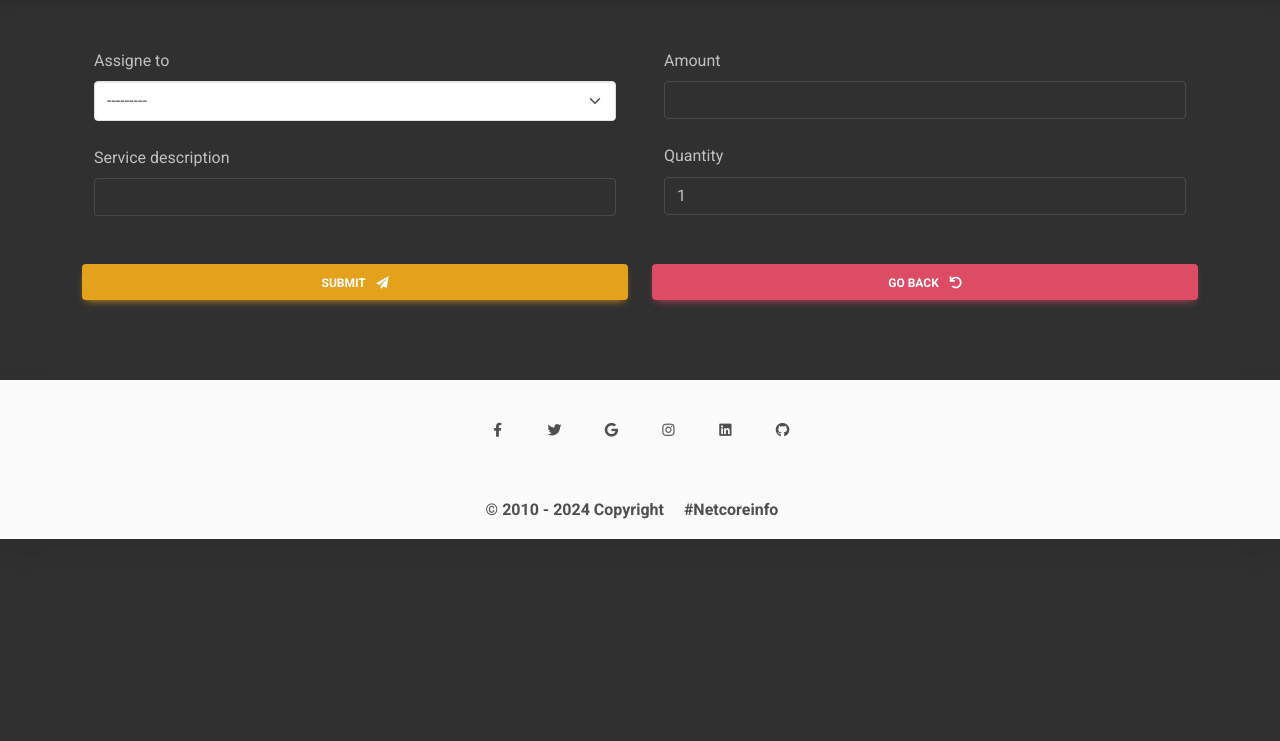
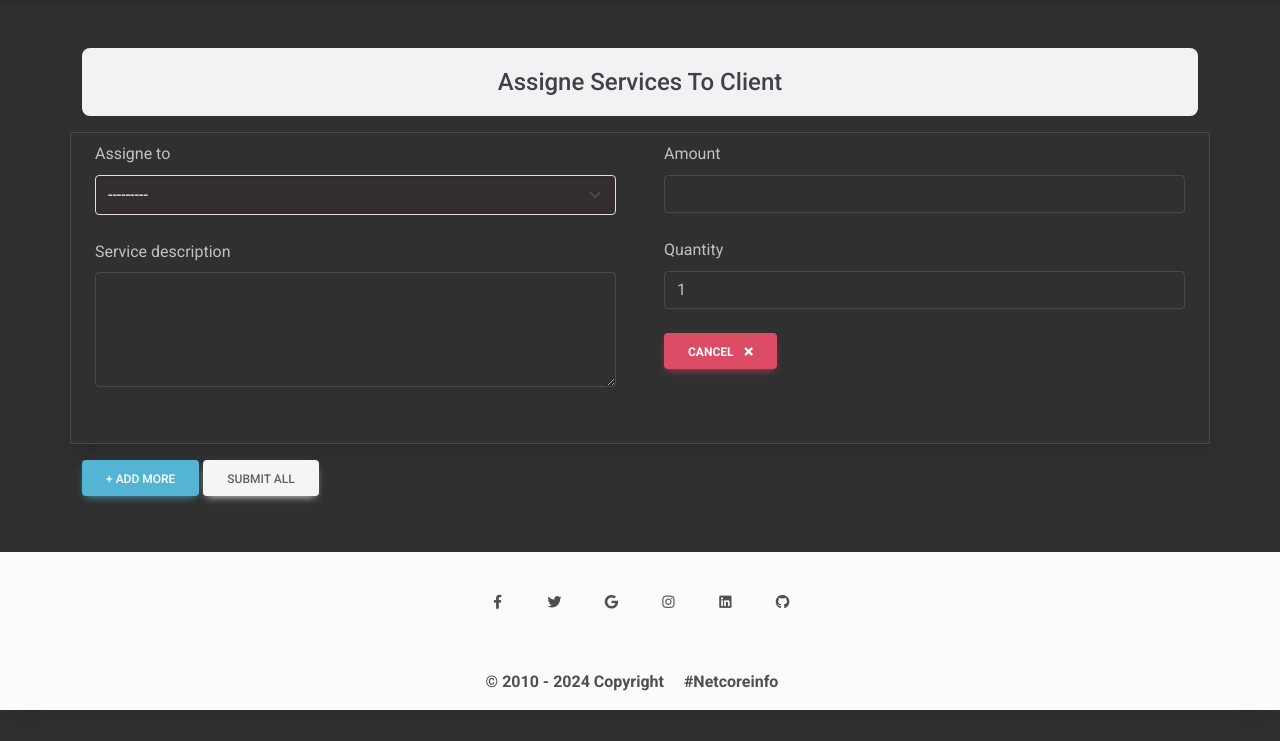
Before and after one commit to Deepak-maurya-creato/updated-invoice-generator, a Django app: page /assigne-client-services/ in a window 1280 px wide. Shown: the part 59-800 px from the top of the page. Run offline with Django 5.2, Linux system fonts and the light colour scheme; data comes from the database, SQL or seed files in the repository; both versions use the stored data as it was after the commit; some libraries are stand-ins or nearby versions.

Commit message:
Services Assigne dynamic form with htmx done

```diff
--- a/MainApp/forms.py
+++ b/MainApp/forms.py
@@ -6,8 +6,8 @@ class ServicesForm(forms.ModelForm):
         model = Services
         fields = ['assigne_to', 'service_description', 'amount', 'quantity']
         widgets = {
-            'assigne_to': forms.Select(attrs={'class': 'form-select'}),
-            'service_description': forms.TextInput(attrs={'class': 'form-control border'}),
+            'assigne_to': forms.Select(attrs={'class': 'form-select bg-dark text-white'}),
+            'service_description': forms.Textarea(attrs={'class': 'form-control border', 'rows': '4'}),
             'amount': forms.NumberInput(attrs={'class': 'form-control border', 'step': '0.01'}),
             'quantity': forms.NumberInput(attrs={'class': 'form-control border', 'step': '1'}),
         }
--- a/MainApp/models.py
+++ b/MainApp/models.py
@@ -32,7 +32,7 @@ class ClientServiceProvider(models.Model):
 class Services(models.Model):
 
     assigne_to = models.ForeignKey(ClientServiceProvider, on_delete=models.CASCADE)
-    service_description = models.CharField(max_length=150)
+    service_description = models.TextField()
     amount = models.DecimalField(max_digits=7, decimal_places=2)
     quantity = models.SmallIntegerField(default=1)
     created_at = models.DateTimeField(auto_now_add = True)
--- a/MainApp/urls.py
+++ b/MainApp/urls.py
@@ -8,4 +8,5 @@ urlpatterns = [
     path('edit-client-and-provider/<int:pk>/', views.edit_client_provider, name='edit_client_provider'),
     path('delete-client-and-provider/<int:pk>/', views.delete_client_provider, name='delete-client'),
     path('assigne-client-services/', views.assigne_services, name='assigne_services'),
+    path('create-services/', views.create_services, name='create-services'),
 ]
--- a/MainApp/views.py
+++ b/MainApp/views.py
@@ -171,8 +171,19 @@ def assigne_services(request):
         form = ServicesForm(request.POST)
         if form.is_valid():
             form.save()
-            # Handle successful form submission
+            return redirect('/assigne-client-services/')
     else:
         form = ServicesForm()
 
     return render(request, 'services.html',  {'form': form})
+
+
+def create_services(request):
+    if request.method == 'POST':
+        form = ServicesForm(request.POST)
+        if form.is_valid():
+            form.save()
+            messages.success(request, 'Services successfully assigned.')
+            # return redirect('/assigne-client-services/')
+
+    return render(request, 'services_form.html', {'form':ServicesForm()})
--- a/templates/base.html
+++ b/templates/base.html
@@ -28,6 +28,9 @@
     <!-- Popper.js -->
     <script src="https://cdnjs.cloudflare.com/ajax/libs/popper.js/1.16.0/umd/popper.min.js"></script>
 
+    <script src="https://unpkg.com/htmx.org@1.9.11" integrity="sha384-0gxUXCCR8yv9FM2b+U3FDbsKthCI66oH5IA9fHppQq9DDMHuMauqq1ZHBpJxQ0J0" crossorigin="anonymous"></script>
+
+
     <style>
 
         body, html{
@@ -37,7 +40,7 @@
 
 </head>
 
-<body>
+<body hx-headers='{"X-CSRFToken": "{{ csrf_token }}"}'>
 
     <!-- Navbar -->
 <nav class="navbar navbar-expand-lg navbar-light bg-body-tertiary">
--- a/templates/services.html
+++ b/templates/services.html
@@ -19,62 +19,19 @@
 
 <section>
     <div class="container py-5">
-        <form method="post" action="">
-            {% csrf_token %}
 
-            <div class="row">
+        <h4 class="alert alert-secondary text-center">Assigne Services To Client</h4>
 
-                <!-- First Column -->
-                <div class="col-md-12 col-lg-6 mb-4 px-4">
+        <div id="services-form">
+            {% include 'services_form.html' %}
+        </div>
 
-                    <!-- Assign To -->
-                    <div data-mdb-input-init class="form-outline mb-4">
-                        <label class="form-label" for="{{ form.assigne_to.id_for_label }}">{{ form.assigne_to.label }}</label>
-                        {{ form.assigne_to }}
-                    </div>
+        <div class="my-2">
+            <button type="button" class="btn btn-info" data-mdb-ripple-init hx-get="{% url 'create-services' %}" hx-target="#services-form" hx-swap="beforeend">+ Add More</button>
 
-                    <!-- Service Description -->
-                    <div data-mdb-input-init class="form-outline mb-4">
-                        <label class="form-label" for="{{ form.service_description.id_for_label }}">{{ form.service_description.label }}</label>
-                        {{ form.service_description }}
-                    </div>
+            <button type="button" class="btn btn-light" data-mdb-ripple-init data-mdb-ripple-color="dark" id="submit-all">Submit All</button>
 
-                </div>
-
-                <!-- Second Column -->
-                <div class="col-md-12 col-lg-6 mb-4 px-4">
-
-                    <!-- Amount -->
-                    <div data-mdb-input-init class="form-outline mb-4">
-                        <label class="form-label" for="{{ form.amount.id_for_label }}">{{ form.amount.label }}</label>
-                        {{ form.amount }}
-                    </div>
-
-                    <!-- Quantity -->
-                    <div data-mdb-input-init class="form-outline mb-4">
-                        <label class="form-label" for="{{ form.quantity.id_for_label }}">{{ form.quantity.label }}</label>
-                        {{ form.quantity }}
-                    </div>
-
-                </div>
-
-            </div>
-
-            <!-- Submit and Go Back Buttons -->
-            <div class="row">
-                <div class="col-md-6 mb-3">
-                    <button type="submit" class="btn btn-warning btn-block fw-bold">
-                        Submit <i class="fas fa-paper-plane ml-2"></i>
-                    </button>
-                </div>
-                <div class="col-md-6">
-                    <a href="#" class="btn btn-danger btn-block fw-bold">
-                        Go Back <i class="fas fa-undo ml-2"></i>
-                    </a>
-                </div>
-            </div>
-
-        </form>
+        </div>
     </div>
 </section>
 
--- /dev/null
+++ b/templates/services_form.html
@@ -0,0 +1,50 @@
+<form hx-post="{% url 'create-services' %}" hx-trigger="click from:#submit-all">
+    {% csrf_token %}
+
+    <div class="row border py-2 shadow">
+
+        <!-- First Column -->
+        <div class="col-md-12 col-lg-6 mb-4 px-4">
+
+            <!-- Assign To -->
+            <div data-mdb-input-init class="form-outline mb-4">
+                <label class="form-label" for="{{ form.assigne_to.id_for_label }}">{{ form.assigne_to.label }}</label>
+                {{ form.assigne_to }}
+            </div>
+
+            <!-- Service Description -->
+            <div data-mdb-input-init class="form-outline mb-4">
+                <label class="form-label" for="{{ form.service_description.id_for_label }}">{{ form.service_description.label }}</label>
+                {{ form.service_description }}
+            </div>
+
+        </div>
+
+        <!-- Second Column -->
+        <div class="col-md-12 col-lg-6 mb-4 px-4">
+
+            <!-- Amount -->
+            <div data-mdb-input-init class="form-outline mb-4">
+                <label class="form-label" for="{{ form.amount.id_for_label }}">{{ form.amount.label }}</label>
+                {{ form.amount }}
+            </div>
+
+            <!-- Quantity -->
+            <div data-mdb-input-init class="form-outline mb-4">
+                <label class="form-label" for="{{ form.quantity.id_for_label }}">{{ form.quantity.label }}</label>
+                {{ form.quantity }}
+            </div>
+
+            <div  class="form-outline mb-4">
+                <button type="button" class="btn btn-danger fw-bold" hx-on="click: this.closest('form').remove()">
+                    Cancel <i class="fas fa-times ml-2"></i>
+                </button>
+            </div>
+
+
+        </div>
+
+    </div>
+
+
+</form>
```
Also changed, not shown: MainApp/migrations/0003_alter_services_service_description.py (added), db.sqlite3.
